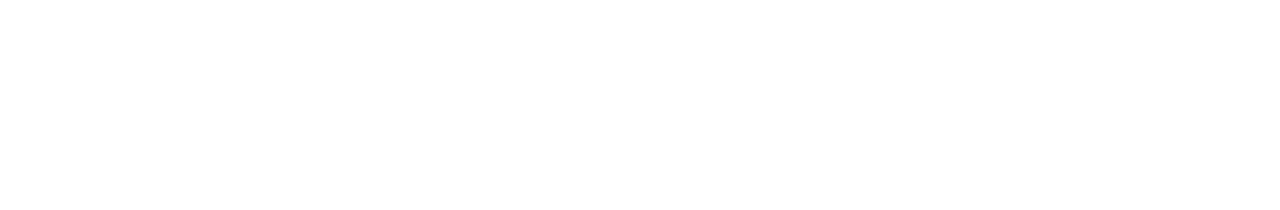
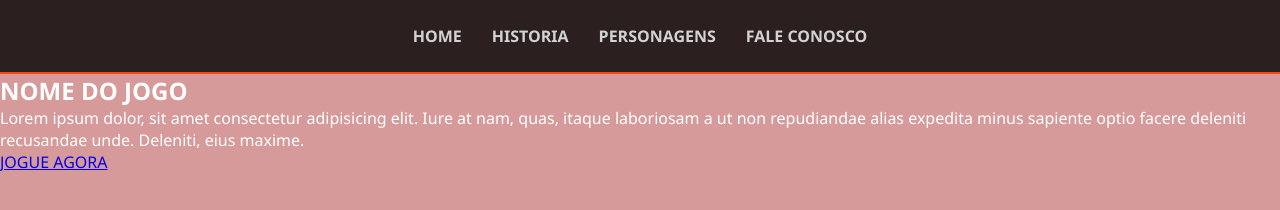
Before and after one commit to gabriellucasribeiro2022-crypto/Projeto-1, a plain HTML site: page HTML/index.html in a window 1280 px wide. Drawn offline with Linux system fonts and the light colour scheme.

Commit message:
Mudando o site

```diff
--- a/CSS/style.css
+++ b/CSS/style.css
@@ -0,0 +1,39 @@
+* {
+    margin: 0;
+    padding: 0;
+    box-sizing: border-box;
+    font-family: 'Segoe UI', Tahoma, Geneva, Verdana, sans-serif;
+}
+
+/* ESTILO DO MENU */
+
+nav ul {
+    display: flex;
+    list-style: none;
+    gap: 30px;
+    justify-content: center;
+}
+
+nav a {
+    text-decoration: none;
+    color: #D3D3D3;
+    font-weight: bold;
+    transition: 0.7s;
+}
+
+nav a:hover {
+    color: #BEBEBE;
+}
+
+header {
+    background-color: rgba(0,0,0,0.8);
+    padding: 25px;
+    border-bottom: 2px solid #ff4500;
+}
+
+/*body*/
+
+body {
+    background-color: #d69a9a;
+    color: white;
+}
--- a/HTML/index.html
+++ b/HTML/index.html
@@ -4,11 +4,36 @@
     <meta charset="utf-8">
     <meta name="viewport" content="width=device-width, initial-scale=1.0">
     <meta name="author" content="Gabriel">
+    <link rel="stylesheet" href="../CSS/style.css">
+    <title>Nome do Jogo</title>
 </head>
 <body>
-    <title>Nome do jogo</title>
     <header>
-
+        <nav>
+            <ul>
+                <li>
+                    <a href="index.html">HOME</a>
+                </li>
+                <li>
+                    <a href="historia.html">HISTORIA</a>
+                </li>
+                <li>
+                    <a href="personagens.html">PERSONAGENS</a>
+                </li>
+                <li>
+                    <a href="contato.html">FALE CONOSCO</a>
+                </li>
+            </ul>
+        </nav>
     </header>
+    <main>
+        <section class="principal-home">
+            <h1>NOME DO JOGO</h1>
+            <p>
+                Lorem ipsum dolor, sit amet consectetur adipisicing elit. Iure at nam, quas, itaque laboriosam a ut non repudiandae alias expedita minus sapiente optio facere deleniti recusandae unde. Deleniti, eius maxime.
+            </p>
+            <a href="#" class="btn-jogar">JOGUE AGORA</a>
+        </section>
+    </main>
 </body>
 </html>
```
